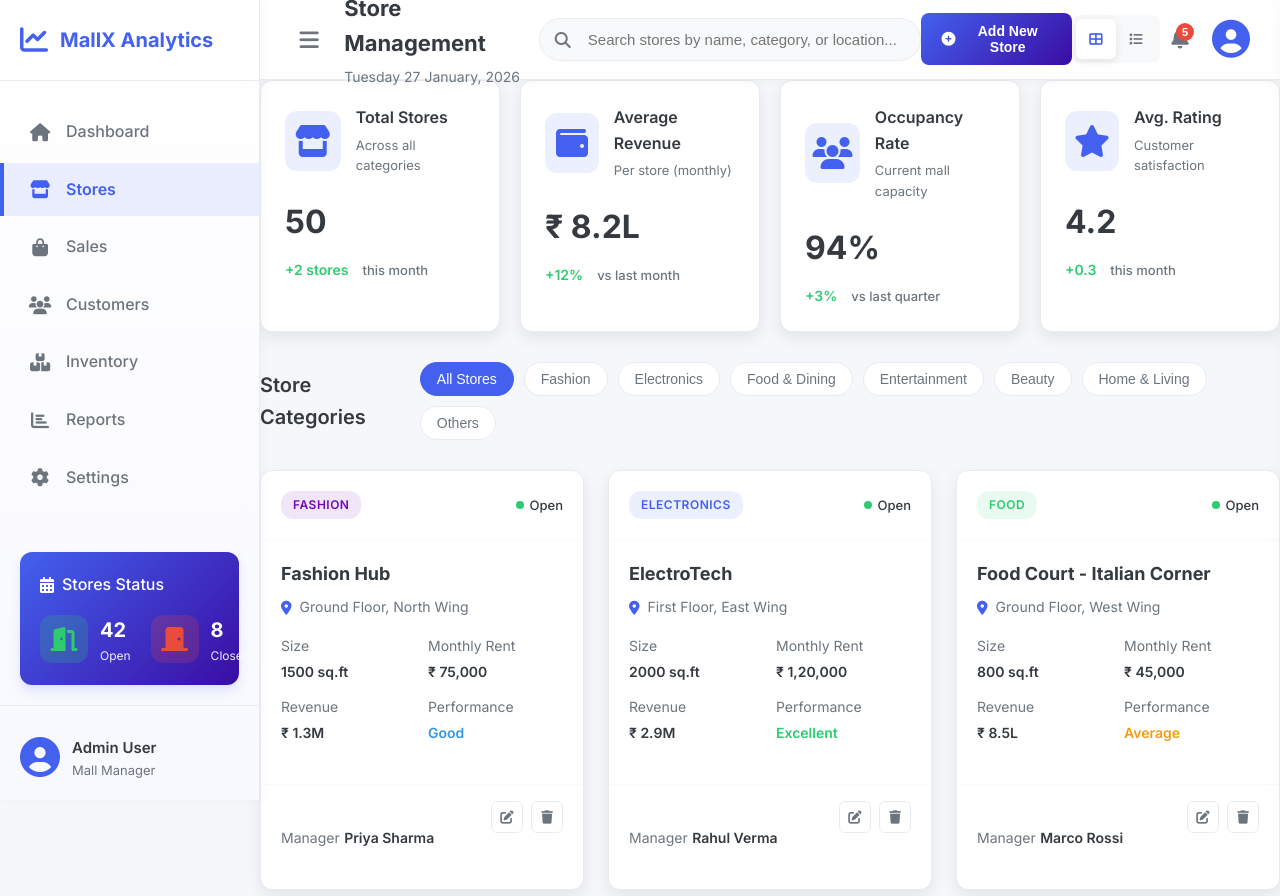
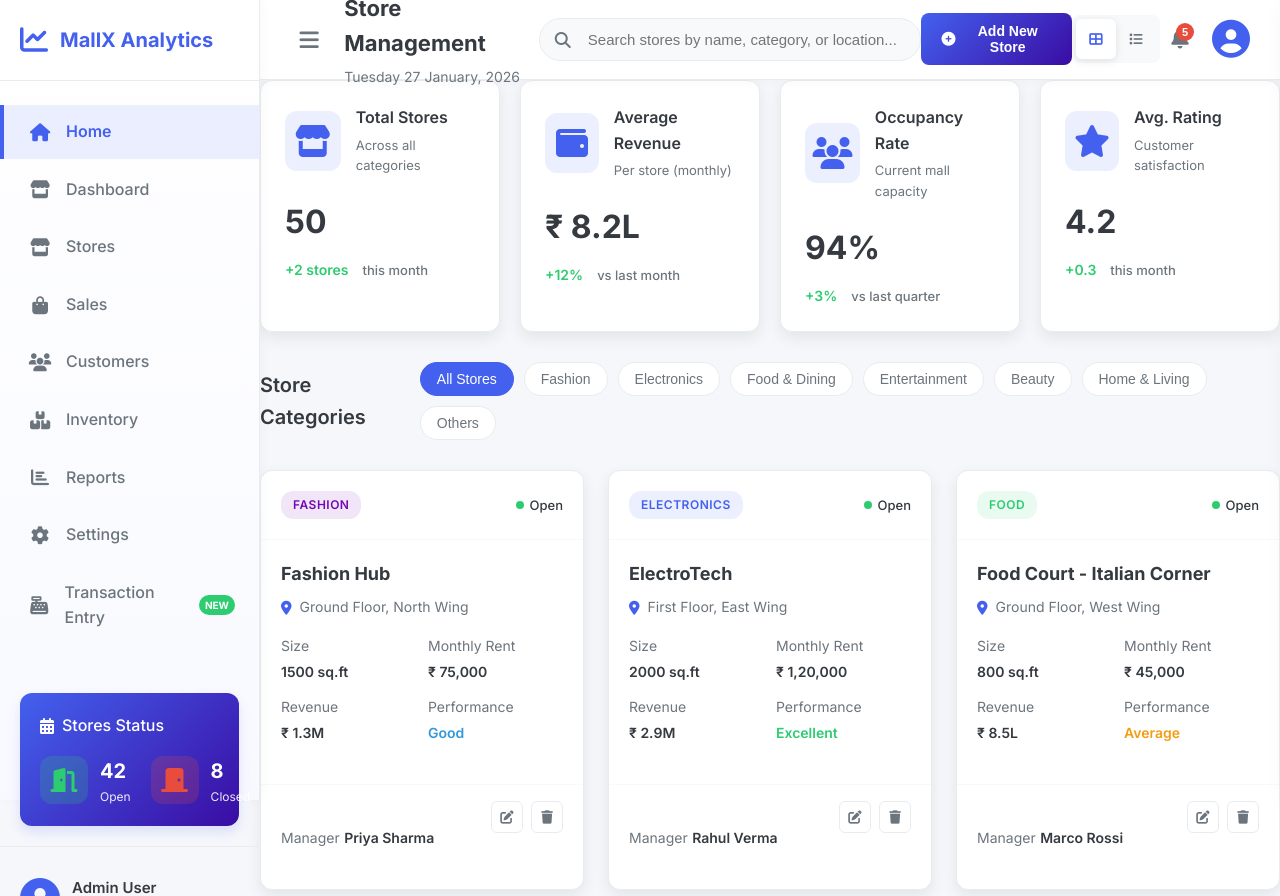
Before and after one commit to biswas-bit/Transaction-Clustering-PCA-GMM, a Django app: page /stores/ in a window 1280 px wide. Shown: the top 896 px of the page. Run offline with Django 5.2, Linux system fonts and the light colour scheme.

Commit message:
updated navbar

```diff
--- a/app/templates/stores/stores.html
+++ b/app/templates/stores/stores.html
@@ -24,18 +24,26 @@
 
             <nav class="main-nav">
                 <ul>
+                    <li class="active">
+                        <a href="{% url 'mall_management_system:index'%}">
+                            <i class="fas fa-home"></i>
+                            <span>Home</span>
+                        </a>
+                    </li>
                     <li>
                         <a href="{% url 'mall_management_system:dashboard'%}">
-                            <i class="fas fa-home"></i>
+                            <i class="fas fa-store"></i>
                             <span>Dashboard</span>
                         </a>
                     </li>
-                    <li class="active">
+
+                    <li>
                         <a href="{% url 'mall_management_system:stores'%}">
                             <i class="fas fa-store"></i>
                             <span>Stores</span>
                         </a>
                     </li>
+
                     <li>
                         <a href="{% url 'mall_management_system:sales'%}">
                             <i class="fas fa-shopping-bag"></i>
@@ -49,7 +57,7 @@
                         </a>
                     </li>
                     <li>
-                        <a href="{% url "mall_management_system:inventory" %}">
+                        <a href="{% url 'mall_management_system:inventory'%}">
                             <i class="fas fa-boxes"></i>
                             <span>Inventory</span>
                         </a>
@@ -66,8 +74,16 @@
                             <span>Settings</span>
                         </a>
                     </li>
+                    <li>
+                        <a href="#" id="transactionTab">
+                            <i class="fas fa-cash-register"></i>
+                            <span>Transaction Entry</span>
+                            <span class="new-badge">New</span>
+                        </a>
+                    </li>
                 </ul>
             </nav>
+
 
             <div class="calendar-widget">
                 <h3><i class="fas fa-calendar-alt"></i> Stores Status</h3>
```
